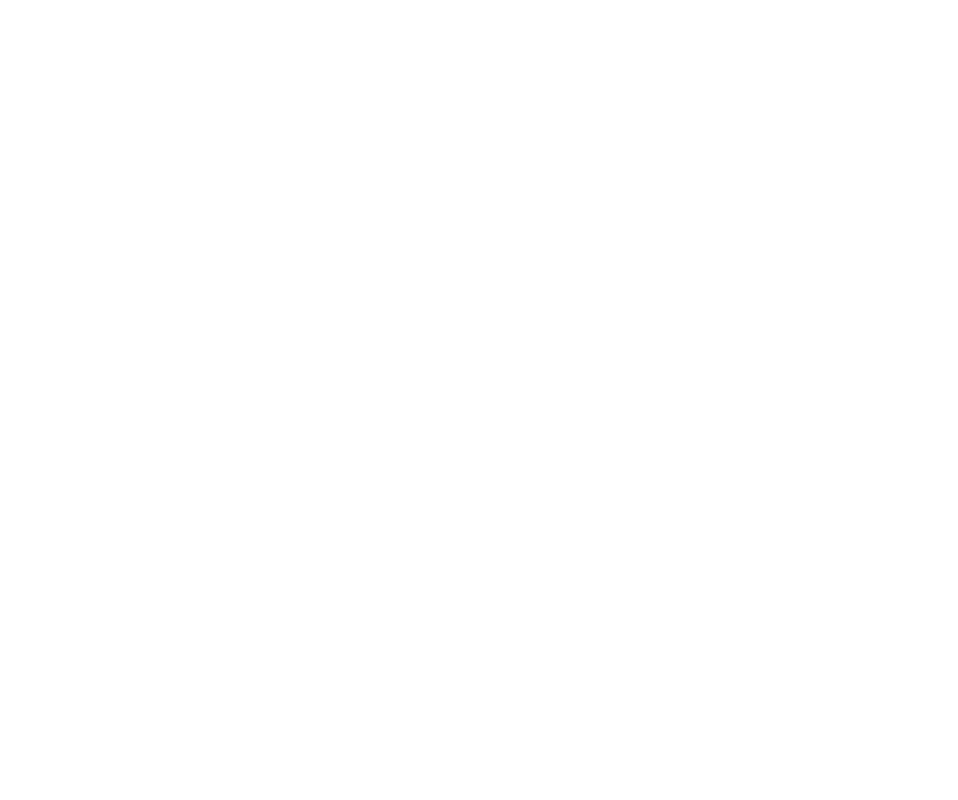
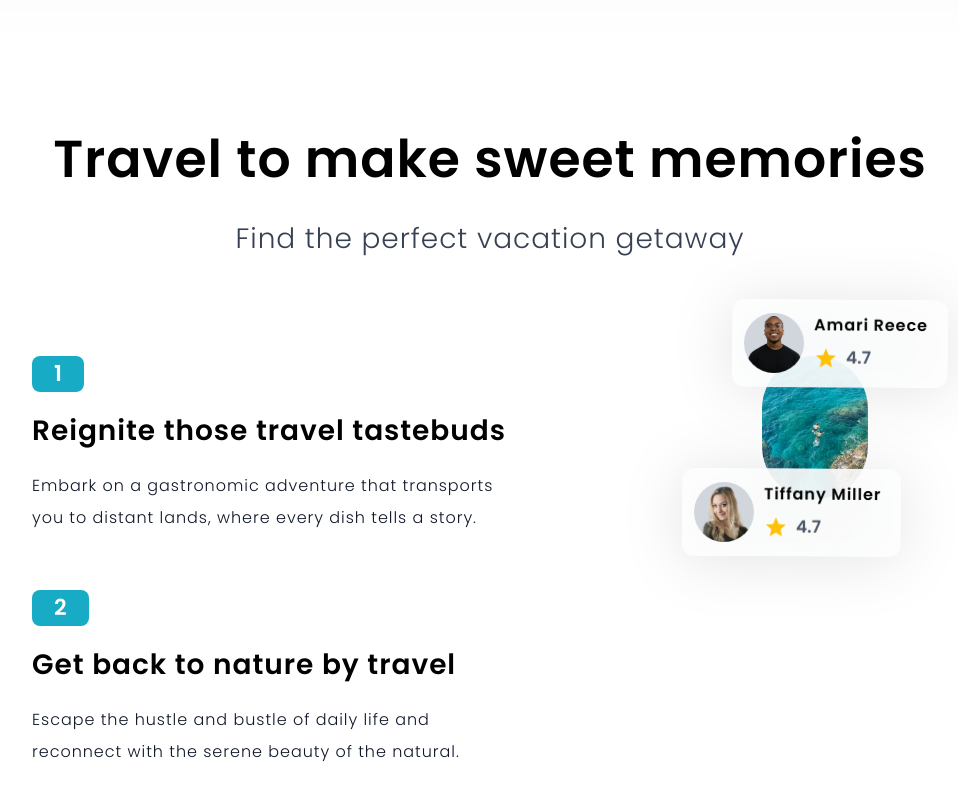
Before and after one commit to Hasibul677/Go-Travel, a React (Vite) app: page / in a window 1280 px wide. Shown: the part 880-1680 px from the top of the page, without its empty margins (150-1108 px from the left). Before the commit the page ends 840 px from the top, so only its background shows below. Built offline with nearby package versions, Linux system fonts and the light colour scheme.

Commit message:
finished steps section

```diff
--- a/package.json
+++ b/package.json
@@ -12,7 +12,7 @@
   },
   "dependencies": {
     "@tailwindcss/vite": "^4.0.17",
-    "motion": "^12.6.2",
+    "motion": "^12.10.0",
     "react": "^19.0.0",
     "react-dom": "^19.0.0",
     "react-router-dom": "^7.5.3",
--- a/src/App.tsx
+++ b/src/App.tsx
@@ -3,6 +3,8 @@
 import Navigation from "./components/Navigation/Navigation";
 import Page from "./components/Page";
 import Hero from "./components/Hero/Hero";
+import Main from "./components/Main";
+import Steps from "./components/Steps/Steps";
 
 function App() {
   return (
@@ -12,6 +14,9 @@
           <Navigation />
           <Hero/>
         </Header>
+        <Main>
+          <Steps/>
+        </Main>
       </Page>
     </Router>
   )
--- /dev/null
+++ b/src/components/Main.tsx
@@ -0,0 +1,13 @@
+import { ReactElement } from "react"
+
+interface MainProps {
+  children: ReactElement[]
+}
+
+export default function Main(props: MainProps) {
+  return (
+    <main>
+      {props.children}
+    </main>
+  )
+}
--- /dev/null
+++ b/src/components/Steps/Rating.tsx
@@ -0,0 +1,34 @@
+import { motion } from "motion/react"
+import Star from "../Icons/Star"
+
+interface RatingProps {
+    name: string,
+    rating: number,
+    img: string,
+    className: string
+}
+export default function Rating(props: RatingProps) {
+    return (
+        <motion.div
+            initial={{ opacity: 0, y: 100, scale: 0.95 }}
+            whileInView={{ opacity: 1, y: 1, scale: 1 }}
+            viewport={{ once: true, amount: 1 }}
+            transition={{ duration: 0.5, ease: "easeInOut" }}
+            className={`absolute flex gap-x-2.5 rounded-xl bg-white/85 py-3.5 pr-5 pl-3 drop-shadow-[0px_4px_30px_rgba(0,0,0,0.12)] backdrop-blur-3xl ${props.className}`}>
+            <div className="bg-gray-300 flex items-end justify-center overflow-hidden rounded-full">
+                <img
+                    src={props.img}
+                    alt="Graphic of person rating photo"
+                    className="size-15"
+                />
+            </div>
+            <div className="flex flex-col gap-y-2">
+                <p className="tracking-6 font-semibold">{props.name}</p>
+                <div className="flex items-center ">
+                    <Star className="fill-yellow mr-2 size-6" />
+                    <p className="text-gray-600 text-[1.0625rem] font-semibold">{props.rating}</p>
+                </div>
+            </div>
+        </motion.div>
+    )
+}
--- /dev/null
+++ b/src/components/Steps/Steps.tsx
@@ -0,0 +1,50 @@
+import { steps } from "../../utils/content";
+import swimmingDudes from "../../../public/swimmingDudes.webp"
+import Rating from "./Rating";
+
+
+export default function Steps() {
+    return (
+        <section className="px-24 py-36">
+            <div className="m-auto max-w-432 px-21.5">
+                <div className="mt-4 text-center">
+                    <h2 className="tracking-6 mb-5 text-[3.25rem] font-semibold">Travel to make sweet memories</h2>
+                    <p className="tracking-6 text-gray-700 text-[1.75rem] font-light">Find the perfect vacation getaway</p>
+                </div>
+
+                <div className="flex items-start justify-between gap-x-44 pt-24">
+                    <div className="max-w-min shrink-5">
+                        <ul className="mb-14 flex flex-col gap-y-14">
+                            {steps.map((step) => (
+                                <li key={step.id} className="flex flex-col gap-y-4.5">
+                                    <span className="bg-primary-700 w-min rounded-[.5rem] px-5.5 py-0.5 text-[1.375rem]/8 font-semibold text-white">{step.id}</span>
+                                    <h3 className="tracking-6 w-max text-[1.75rem]/10.5 font-semibold text-nowrap">{step.heading}</h3>
+                                    <p className="text-gray-900 tracking-6 text-base/8 font-light">{step.description}</p>
+                                </li>
+                            ))}
+                        </ul>
+                        <a href="#ExploreMore" className="bg-primary-700 hover:bg-primary-800 cursor-pointer rounded-[0.625rem] px-8 py-3.5 text-lg font-medium text-white transition-all duration-200">Start your explore</a>
+                    </div>
+                    <figure className="relative shrink-2 px-20">
+                        <img
+                            src={swimmingDudes}
+                            alt="A photo of two man swimming"
+                            className="max-h-[50.8rem] rounded-[3.5rem] " />
+                        <Rating
+                            name="Tiffany Miller"
+                            rating={4.7}
+                            img="/headshots/tiffany.webp"
+                            className="absolute top-28 left-0 animate-wave"
+                        />
+                        <Rating
+                            name="Amari Reece"
+                            rating={4.7}
+                            img="/headshots/amari.webp"
+                            className="absolute bottom-28 right-0 animate-wave"
+                        />
+                    </figure>
+                </div>
+            </div>
+        </section>
+    )
+}
--- a/src/index.css
+++ b/src/index.css
@@ -42,3 +42,13 @@
     }
   }
 }
+
+@keyframes wave {
+  0%, 100% { transform: translateY(0) rotate(0.5deg); }
+  25% { transform: translateY(-5px) rotate(0.5deg); }
+  75% { transform: translateY(5px) rotate(-0.5deg); }
+}
+
+.animate-wave {
+  animation: wave 3s ease-in-out infinite;
+}
```
Also changed, not shown: 1 other file (tests, documents, lock files or other folders).
